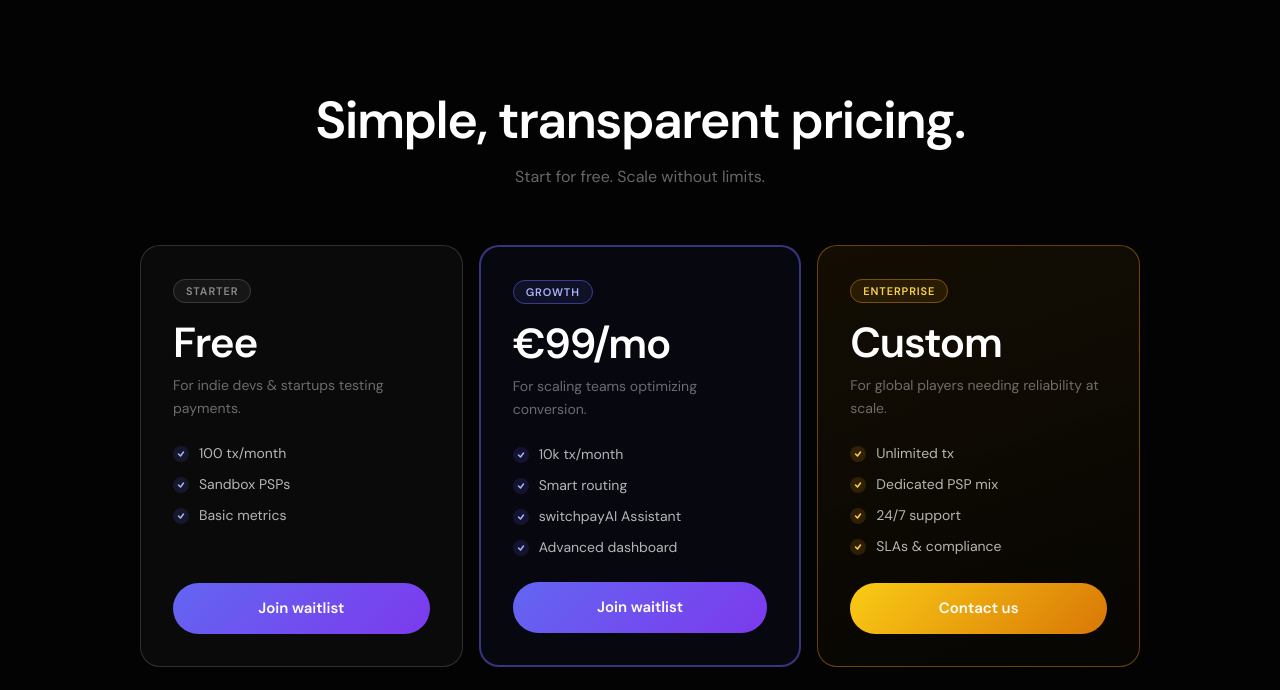
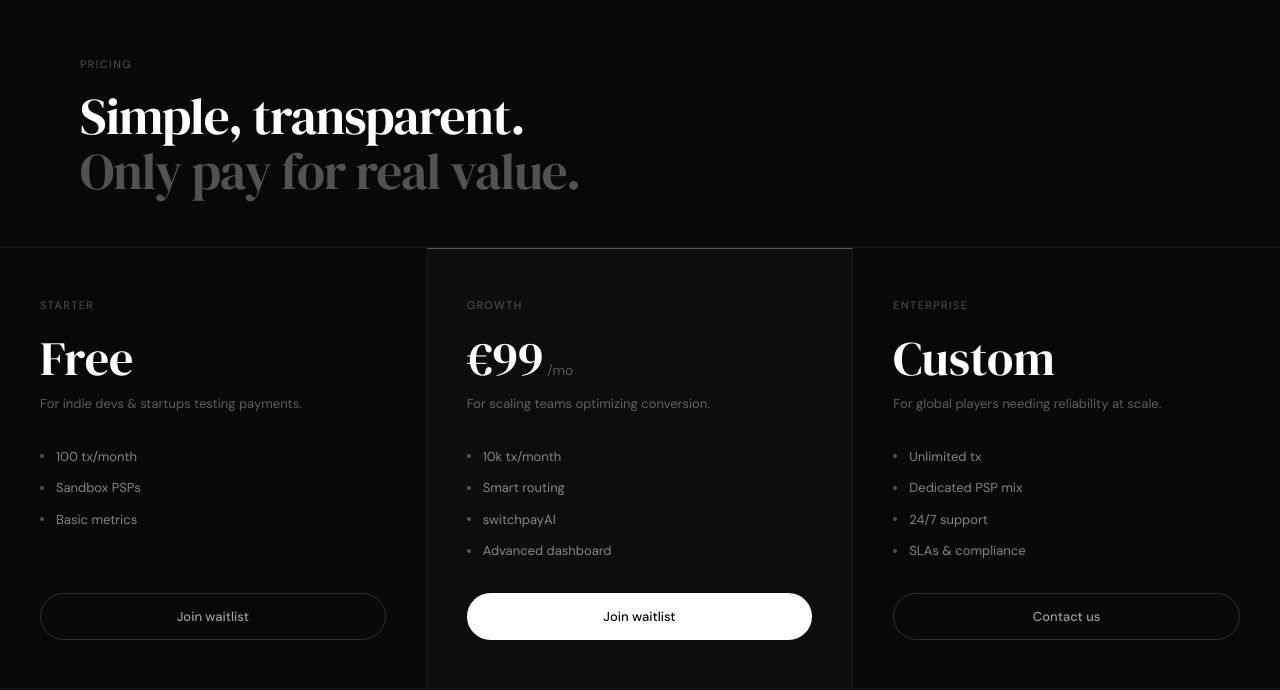
Before and after one commit to Baptistesrd/switchpay-frontendd, a React (Create React App) app: page / in a window 1280 px wide. Shown: the part 2933-3623 px from the top of the page. Built offline with nearby package versions, Linux system fonts and the light colour scheme.

Commit message:
new pricing layout

```diff
--- a/src/components/landing/Pricing.jsx
+++ b/src/components/landing/Pricing.jsx
@@ -7,15 +7,14 @@ const TIERS = [
     price: "Free",
     desc: "For indie devs & startups testing payments.",
     features: ["100 tx/month", "Sandbox PSPs", "Basic metrics"],
-    accent: "rgba(255,255,255,0.15)",
     cta: "Join waitlist",
   },
   {
     title: "Growth",
-    price: "€99/mo",
+    price: "€99",
+    per: "/mo",
     desc: "For scaling teams optimizing conversion.",
-    features: ["10k tx/month", "Smart routing", "switchpayAI Assistant", "Advanced dashboard"],
-    accent: "rgba(99,102,241,0.5)",
+    features: ["10k tx/month", "Smart routing", "switchpayAI", "Advanced dashboard"],
     highlight: true,
     cta: "Join waitlist",
   },
@@ -24,8 +23,6 @@ const TIERS = [
     price: "Custom",
     desc: "For global players needing reliability at scale.",
     features: ["Unlimited tx", "Dedicated PSP mix", "24/7 support", "SLAs & compliance"],
-    accent: "rgba(245,158,11,0.4)",
-    premium: true,
     cta: "Contact us",
   },
 ];
@@ -39,68 +36,61 @@ export default function Pricing() {
   };
 
   return (
-    <section id="pricing" style={{ background: "#030303", padding: "100px 24px" }}>
-      <div style={{ maxWidth: "1000px", margin: "0 auto" }}>
+    <section id="pricing" style={{ background: "#080808", borderBottom: "1px solid rgba(255,255,255,0.06)" }}>
 
-        {/* Title */}
-        <div style={{ textAlign: "center", marginBottom: "56px" }}>
-          <h2 style={{ margin: 0, fontWeight: 700, fontSize: "clamp(32px, 5vw, 52px)", lineHeight: 1.1, letterSpacing: "-0.03em", color: "#fff" }}>
-            Simple, transparent pricing.
+      {/* Header */}
+      <div style={{ padding: "64px 80px 48px", borderBottom: "1px solid rgba(255,255,255,0.06)" }}>
+        <p style={{ margin: "0 0 16px", fontFamily: "'DM Sans', sans-serif", fontSize: "11px", fontWeight: 500, letterSpacing: "0.12em", textTransform: "uppercase", color: "rgba(255,255,255,0.25)" }}>
+          Pricing
+        </p>
+        <h2 style={{ margin: 0, fontFamily: "'DM Serif Display', Georgia, serif", fontWeight: 400, fontSize: "clamp(32px, 4vw, 52px)", lineHeight: 1.08, letterSpacing: "-0.02em", color: "#fff" }}>
+          Simple, transparent.<br />
+          <span style={{ color: "rgba(255,255,255,0.3)" }}>Only pay for real value.</span>
         </h2>
-          <p style={{ margin: "16px 0 0", color: "rgba(255,255,255,0.4)", fontSize: "16px" }}>
-            Start for free. Scale without limits.
-          </p>
       </div>
 
-        {/* Cards */}
-        <div style={{ display: "grid", gridTemplateColumns: "repeat(auto-fit, minmax(260px, 1fr))", gap: "16px" }}>
+      {/* Tiers grid */}
+      <div style={{ display: "grid", gridTemplateColumns: "1fr 1fr 1fr" }}>
         {TIERS.map((tier, i) => (
           <motion.div
             key={i}
-              initial={{ opacity: 0, y: 24 }}
+            initial={{ opacity: 0, y: 16 }}
             whileInView={{ opacity: 1, y: 0 }}
             viewport={{ once: true }}
-              transition={{ duration: 0.5, delay: i * 0.1 }}
+            transition={{ duration: 0.4, delay: i * 0.08 }}
             style={{
-                borderRadius: "20px", padding: "32px",
-                background: tier.premium
-                  ? "linear-gradient(160deg, rgba(245,158,11,0.07), rgba(10,8,4,0.6))"
-                  : tier.highlight
-                    ? "rgba(99,102,241,0.05)"
-                    : "rgba(255,255,255,0.03)",
-                border: `${tier.highlight ? "2px" : "1px"} solid ${tier.accent}`,
-                display: "flex", flexDirection: "column", gap: "24px",
+              padding: "48px 40px",
+              borderRight: i < 2 ? "1px solid rgba(255,255,255,0.06)" : "none",
+              borderTop: tier.highlight ? "1px solid rgba(255,255,255,0.3)" : "1px solid transparent",
+              background: tier.highlight ? "rgba(255,255,255,0.02)" : "transparent",
+              display: "flex", flexDirection: "column", gap: "32px",
             }}
           >
-              {/* Header */}
+            {/* Title + price */}
             <div>
-                <span style={{
-                  fontSize: "11px", fontWeight: 600, letterSpacing: "0.08em",
-                  textTransform: "uppercase",
-                  color: tier.premium ? "#fcd34d" : tier.highlight ? "#a5b4fc" : "rgba(255,255,255,0.5)",
-                  background: tier.premium ? "rgba(245,158,11,0.1)" : tier.highlight ? "rgba(99,102,241,0.1)" : "rgba(255,255,255,0.05)",
-                  border: `1px solid ${tier.accent}`,
-                  borderRadius: "9999px", padding: "4px 12px",
-                }}>
+              <p style={{ margin: "0 0 20px", fontFamily: "'DM Sans', sans-serif", fontSize: "11px", fontWeight: 500, letterSpacing: "0.12em", textTransform: "uppercase", color: "rgba(255,255,255,0.25)" }}>
                 {tier.title}
+              </p>
+              <div style={{ display: "flex", alignItems: "baseline", gap: "4px", marginBottom: "12px" }}>
+                <span style={{ fontFamily: "'DM Serif Display', Georgia, serif", fontWeight: 400, fontSize: "48px", color: "#fff", lineHeight: 1 }}>
+                  {tier.price}
                 </span>
-                <div style={{ marginTop: "20px", fontSize: "42px", fontWeight: 700, color: "#fff", letterSpacing: "-0.03em", lineHeight: 1 }}>
-                  {tier.price}
+                {tier.per && (
+                  <span style={{ fontFamily: "'DM Sans', sans-serif", fontSize: "14px", color: "rgba(255,255,255,0.3)" }}>
+                    {tier.per}
+                  </span>
+                )}
               </div>
-                <p style={{ margin: "10px 0 0", fontSize: "14px", color: "rgba(255,255,255,0.4)", lineHeight: 1.6 }}>
+              <p style={{ margin: 0, fontFamily: "'DM Sans', sans-serif", fontSize: "13px", color: "rgba(255,255,255,0.35)", lineHeight: 1.6 }}>
                 {tier.desc}
               </p>
             </div>
 
             {/* Features */}
-              <ul style={{ listStyle: "none", margin: 0, padding: 0, display: "flex", flexDirection: "column", gap: "10px", flex: 1 }}>
+            <ul style={{ listStyle: "none", margin: 0, padding: 0, display: "flex", flexDirection: "column", gap: "12px", flex: 1 }}>
               {tier.features.map((f, j) => (
-                  <li key={j} style={{ display: "flex", alignItems: "center", gap: "10px", fontSize: "14px", color: "rgba(255,255,255,0.7)" }}>
-                    <span style={{ width: "16px", height: "16px", borderRadius: "50%", background: tier.premium ? "rgba(245,158,11,0.15)" : "rgba(99,102,241,0.15)", display: "flex", alignItems: "center", justifyContent: "center", flexShrink: 0 }}>
-                      <svg width="8" height="8" viewBox="0 0 8 8" fill="none">
-                        <path d="M1.5 4L3.5 6L6.5 2" stroke={tier.premium ? "#fcd34d" : "#a5b4fc"} strokeWidth="1.5" strokeLinecap="round" strokeLinejoin="round" />
-                      </svg>
-                    </span>
+                <li key={j} style={{ display: "flex", alignItems: "center", gap: "12px", fontFamily: "'DM Sans', sans-serif", fontSize: "13px", color: "rgba(255,255,255,0.5)" }}>
+                  <div style={{ width: "4px", height: "4px", borderRadius: "50%", background: "rgba(255,255,255,0.3)", flexShrink: 0 }} />
                   {f}
                 </li>
               ))}
@@ -110,14 +100,14 @@ export default function Pricing() {
             <motion.button
               whileHover={{ scale: 1.02 }}
               whileTap={{ scale: 0.97 }}
-                onClick={() => tier.price === "Custom" ? navigate("/contact") : scrollToWaitlist()}
+              onClick={() => tier.cta === "Contact us" ? navigate("/contact") : scrollToWaitlist()}
               style={{
-                  width: "100%", padding: "14px", borderRadius: "9999px",
-                  border: "none", cursor: "pointer", fontWeight: 600, fontSize: "15px",
-                  color: "#fff",
-                  background: tier.premium
-                    ? "linear-gradient(135deg, #facc15, #d97706)"
-                    : "linear-gradient(135deg, #6366f1, #7c3aed)",
+                width: "100%", padding: "13px", border: "1px solid rgba(255,255,255,0.15)",
+                borderRadius: "9999px", cursor: "pointer",
+                fontFamily: "'DM Sans', sans-serif", fontWeight: 500, fontSize: "13px",
+                color: tier.highlight ? "#080808" : "rgba(255,255,255,0.6)",
+                background: tier.highlight ? "#fff" : "transparent",
+                transition: "all 0.2s",
               }}
             >
               {tier.cta}
@@ -125,7 +115,6 @@ export default function Pricing() {
           </motion.div>
         ))}
       </div>
-      </div>
     </section>
   );
 }
```
Lines whose indentation alone changed are shown as unchanged.
